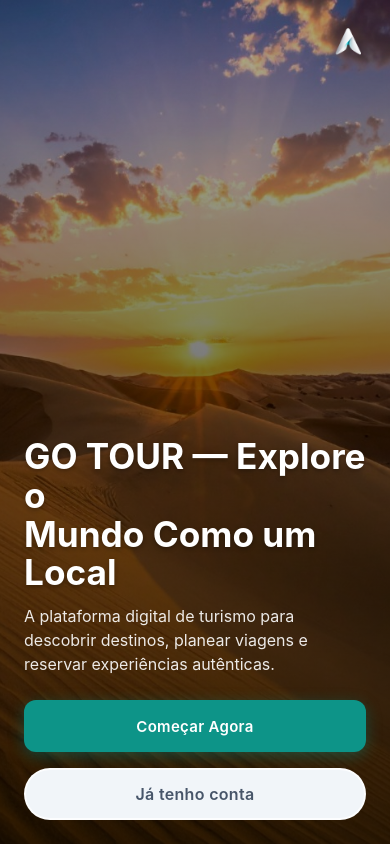
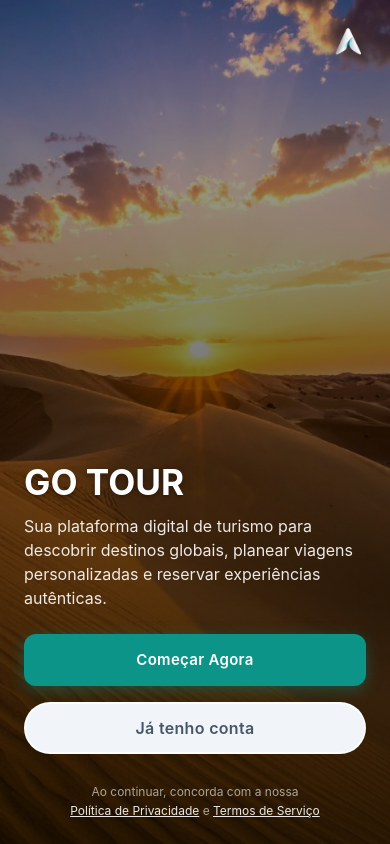
Before and after one commit to mariabernardop63-cell/GOTOUR-GLOBAL-APP, a React (Vite) app: page / in a window 390 px wide. Built offline with nearby package versions, Linux system fonts and the light colour scheme; no server answers; a web font is replaced by a local one.

Commit message:
fix: explicit GO TOUR h1 and privacy policy link on React mobile view for Google OAuth crawler

```diff
--- a/src/pages/Welcome/Welcome.jsx
+++ b/src/pages/Welcome/Welcome.jsx
@@ -136,9 +136,9 @@ const Welcome = () => {
 
                     {/* Mobile Title */}
                     <div className="mobile-intro slide-up">
-                        <h1 className="welcome-title">GO TOUR — Explore o<br />Mundo Como um Local</h1>
+                        <h1 className="welcome-title">GO TOUR</h1>
                         <p className="welcome-subtitle">
-                            A plataforma digital de turismo para descobrir destinos, planear viagens e reservar experiências autênticas.
+                            Sua plataforma digital de turismo para descobrir destinos globais, planear viagens personalizadas e reservar experiências autênticas.
                         </p>
                     </div>
 
@@ -171,6 +171,11 @@ const Welcome = () => {
                                 >
                                     Já tenho conta
                                 </Button>
+
+                                <div className="mobile-legal-links" style={{ marginTop: '12px', textAlign: 'center', fontSize: '12px', color: 'rgba(255, 255, 255, 0.6)' }}>
+                                    Ao continuar, concorda com a nossa <br />
+                                    <a href="/privacy-policy" style={{ color: 'rgba(255, 255, 255, 0.9)', textDecoration: 'underline' }}>Política de Privacidade</a> e <a href="/terms-of-service" style={{ color: 'rgba(255, 255, 255, 0.9)', textDecoration: 'underline' }}>Termos de Serviço</a>
+                                </div>
                             </div>
                         </div>
                     </div>
```
